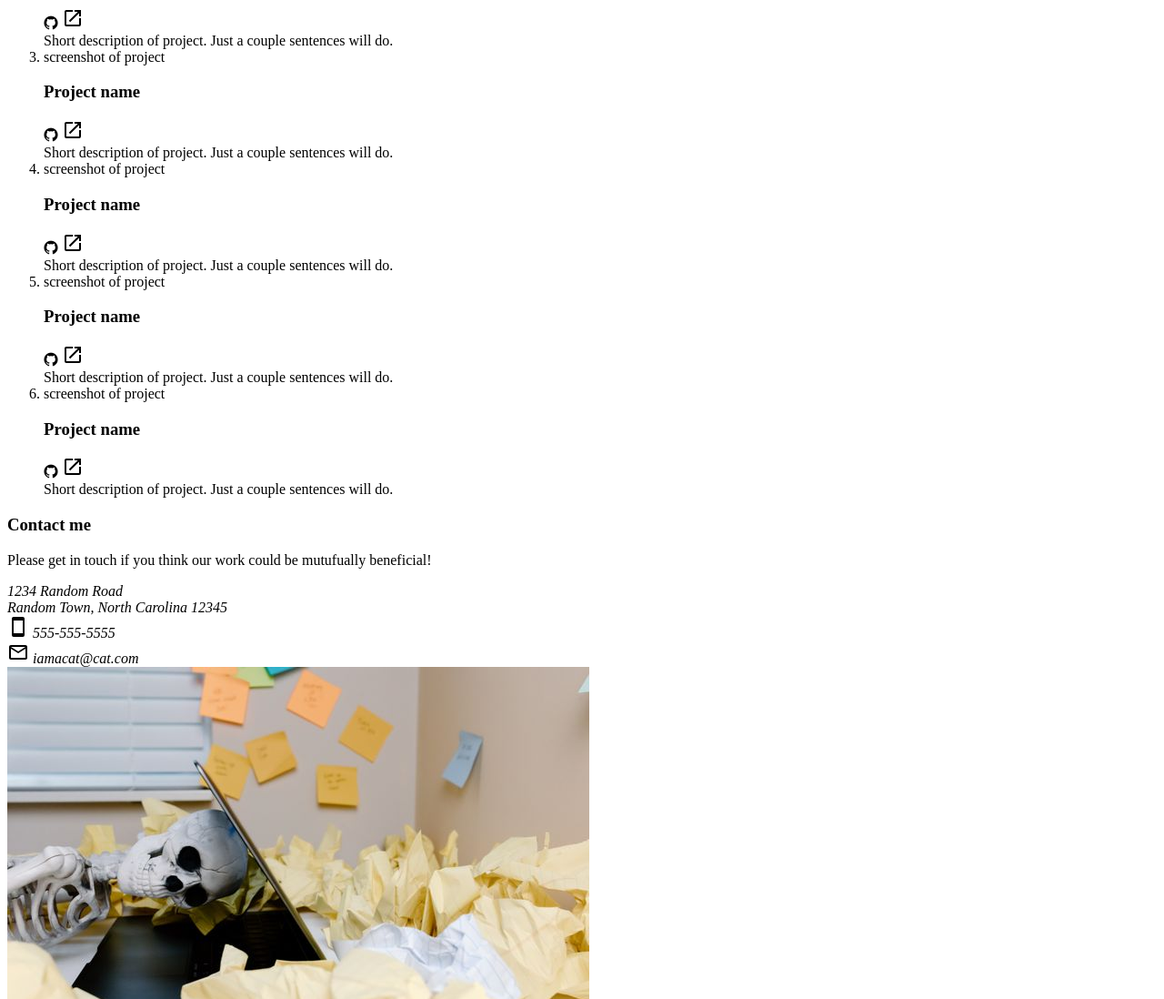
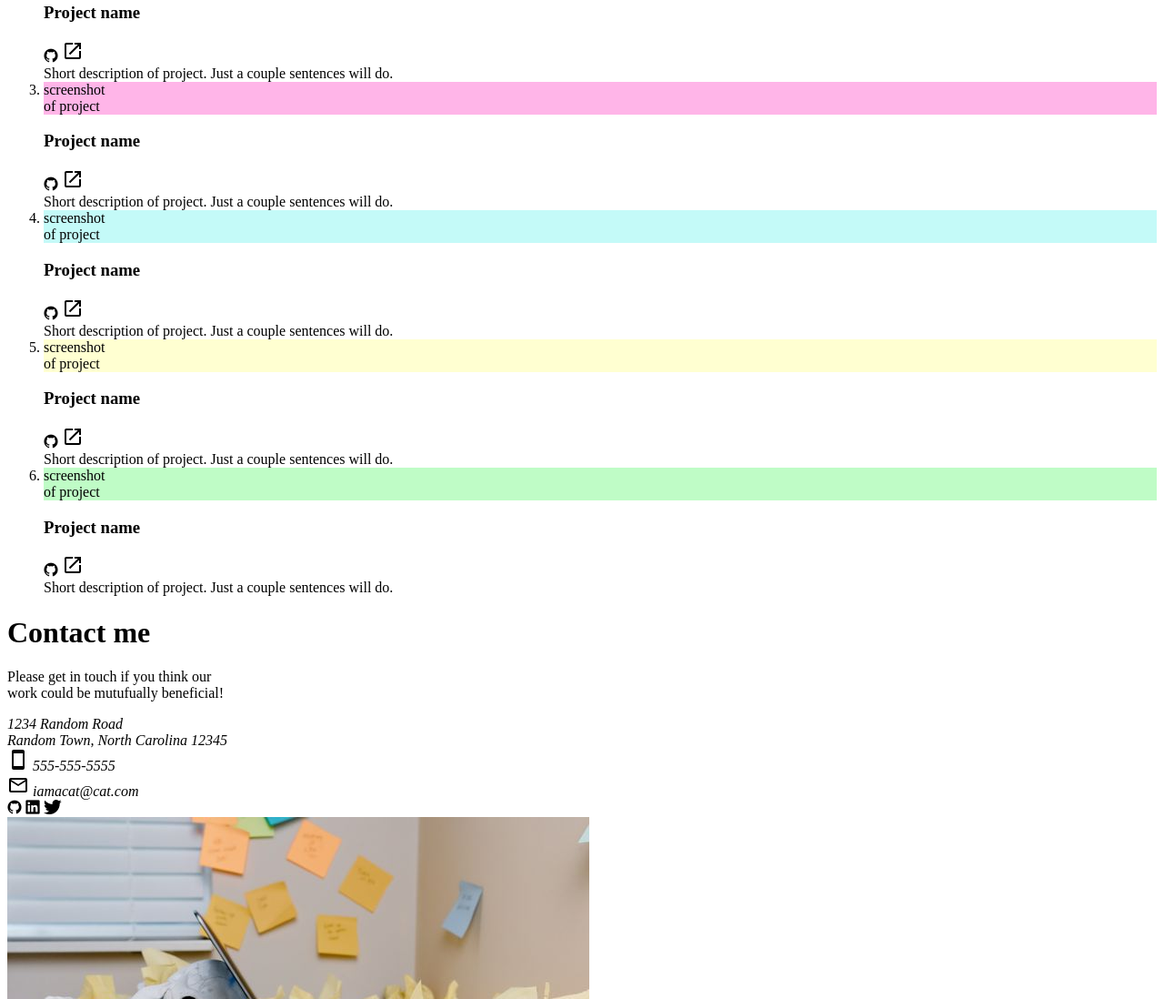
Before and after one commit to rgremaud/homepage, a website: page src/template.html in a window 1280 px wide. Shown: the part 1090-2188 px from the top of the page at 91% size. Drawn offline with nearby package versions, Linux system fonts and the light colour scheme; a web font is replaced by a local one.

Commit message:
Remove unused assets and tweak formatting

```diff
--- a/src/styles.css
+++ b/src/styles.css
@@ -1,3 +1,25 @@
+:root {
+  --shadow-color: 0deg 0% 63%;
+  --shadow-elevation-low:
+    0.3px 0.5px 0.8px hsl(var(--shadow-color) / 0.08),
+    0.5px 0.9px 1.5px -0.3px hsl(var(--shadow-color) / 0.25),
+    1px 2px 3.2px -0.5px hsl(var(--shadow-color) / 0.43);
+  --shadow-elevation-medium:
+    0.3px 0.5px 0.8px hsl(var(--shadow-color) / 0.08),
+    1.1px 2.3px 3.6px -0.2px hsl(var(--shadow-color) / 0.22),
+    2.4px 4.7px 7.5px -0.4px hsl(var(--shadow-color) / 0.36),
+    5px 10px 15.8px -0.5px hsl(var(--shadow-color) / 0.5);
+  --shadow-elevation-high:
+    0.3px 0.5px 0.8px hsl(var(--shadow-color) / 0.07),
+    2.3px 4.7px 7.4px -0.1px hsl(var(--shadow-color) / 0.14),
+    4.2px 8.4px 13.3px -0.2px hsl(var(--shadow-color) / 0.2),
+    6.2px 12.5px 19.8px -0.2px hsl(var(--shadow-color) / 0.27),
+    8.9px 17.8px 28.2px -0.3px hsl(var(--shadow-color) / 0.34),
+    12.6px 25.3px 40.1px -0.4px hsl(var(--shadow-color) / 0.4),
+    17.9px 35.7px 56.6px -0.5px hsl(var(--shadow-color) / 0.47),
+    25px 50px 79.2px -0.5px hsl(var(--shadow-color) / 0.53);
+}
+
 body {
   font-family: "Mozilla Text", sans-serif;
   font-optical-sizing: auto;
@@ -6,15 +28,18 @@ body {
 }
 
 header {
-  border: 1px red solid;
-  display: grid;
-  grid-template-columns: 1fr 1fr;
+  display: flex;
+  justify-content: center;
   margin: 5vh 5vw;
   gap: 0;
 }
 
+header > * {
+  box-shadow: var(--shadow-elevation-medium);
+}
+
 main {
-  margin: 0 5vw;
+  margin: 0 5vw 5vh 10vw;
 }
 
 #skullSq {
@@ -32,24 +57,25 @@ main {
 
 ol {
   display: grid;
-  border: 1px red solid;
   grid-template-columns: 1fr 1fr 1fr;
   grid-template-rows: 1fr 1fr;
+  gap: 2.5vw;
   margin: 0;
   padding: 0;
 }
 
 li {
   list-style-type: none;
-  border: 1px red solid;
   display: flex;
   flex-direction: column;
   height: 40vh;
+  box-shadow: var(--shadow-elevation-medium);
 }
 
 .projectImg {
-  height: 55%;
+  height: 70%;
   display: flex;
+  font-size: 2rem;
   justify-content: center;
   align-items: center;
 }
@@ -72,6 +98,9 @@ li {
 .icons {
   display: flex;
   flex-direction: row;
+}
+
+.top {
   justify-content: flex-end;
 }
 
@@ -84,7 +113,7 @@ footer {
   flex-direction: row;
   background-image: linear-gradient(45deg, #6e00ff, #f0ecf4);
   color: white;
-  padding: 0 5vw;
+  padding: 5vh 5vw;
 }
 
 .addressLine {
--- a/src/template.html
+++ b/src/template.html
@@ -30,7 +30,7 @@
           pariatur. Excepteur sint occaecat cupidatat non proident, sunt in
           culpa qui officia deserunt mollit anim id est laborum.
         </p>
-        <div class="icons">
+        <div class="icons top">
           <i class="devicon-github-original"></i>
           <i class="devicon-linkedin-plain"></i>
           <i class="devicon-twitter-original"></i>
@@ -41,7 +41,7 @@
       <h1>My work</h1>
       <ol>
         <li>
-          <div class="projectImg">screenshot of project</div>
+          <div class="projectImg" style="background-color:#97a2ff">screenshot <br />of project</div>
           <div class="details">
             <div class="lineOne">
               <h3>Project name</h3>
@@ -56,7 +56,7 @@
           </div>
         </li>
         <li>
-          <div class="projectImg">screenshot of project</div>
+          <div class="projectImg" style="background-color:#c5a3ff">screenshot <br />of project</div>
           <div class="details">
             <div class="lineOne">
               <h3>Project name</h3>
@@ -71,7 +71,7 @@
           </div>
         </li>
         <li>
-          <div class="projectImg">screenshot of project</div>
+          <div class="projectImg" style="background-color:#ffb5e8">screenshot <br />of project</div>
           <div class="details">
             <div class="lineOne">
               <h3>Project name</h3>
@@ -86,7 +86,7 @@
           </div>
         </li>
         <li>
-          <div class="projectImg">screenshot of project</div>
+          <div class="projectImg" style="background-color:#c4faf8">screenshot <br />of project</div>
           <div class="details">
             <div class="lineOne">
               <h3>Project name</h3>
@@ -101,7 +101,7 @@
           </div>
         </li>
         <li>
-          <div class="projectImg">screenshot of project</div>
+          <div class="projectImg" style="background-color:#ffffd1">screenshot <br />of project</div>
           <div class="details">
             <div class="lineOne">
               <h3>Project name</h3>
@@ -116,7 +116,7 @@
           </div>
         </li>
         <li>
-          <div class="projectImg">screenshot of project</div>
+          <div class="projectImg" style="background-color:#bffcc6">screenshot <br />of project</div>
           <div class="details">
             <div class="lineOne">
               <h3>Project name</h3>
@@ -134,9 +134,9 @@
     </main>
     <footer>
       <div class="leftAddress">
-        <h3>Contact me</h3>
+        <h1>Contact me</h1>
         <p>
-          Please get in touch if you think our work could be mutufually
+        Please get in touch if you think our<br /> work could be mutufually
           beneficial!
         </p>
         <address>
@@ -151,6 +151,11 @@
             iamacat@cat.com
           </div>
         </address>
+        <div class="icons bottom">
+          <i class="devicon-github-original"></i>
+          <i class="devicon-linkedin-plain"></i>
+          <i class="devicon-twitter-original"></i>
+        </div>
       </div>
       <img src="./assets/skeleton-rect.jpg" alt="skeleton desk" id="skeletonVert" />
     </footer>
```
Also changed, not shown: src/assets/cat-horiz.jpg (deleted), src/assets/cat-vert.jpg (deleted).
